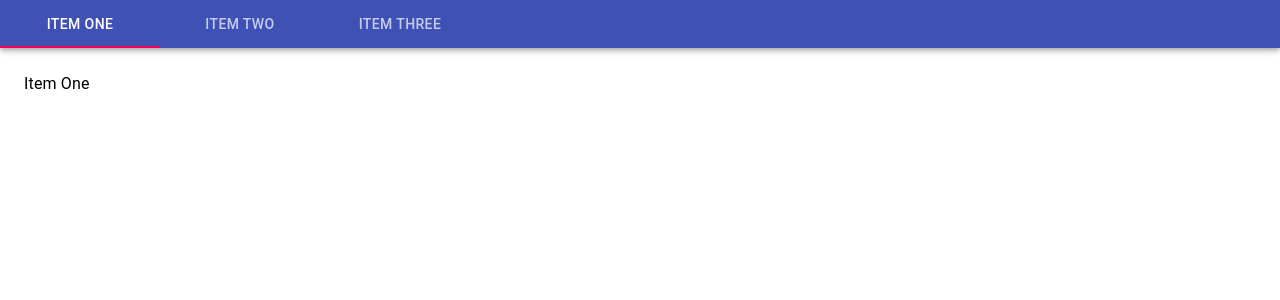
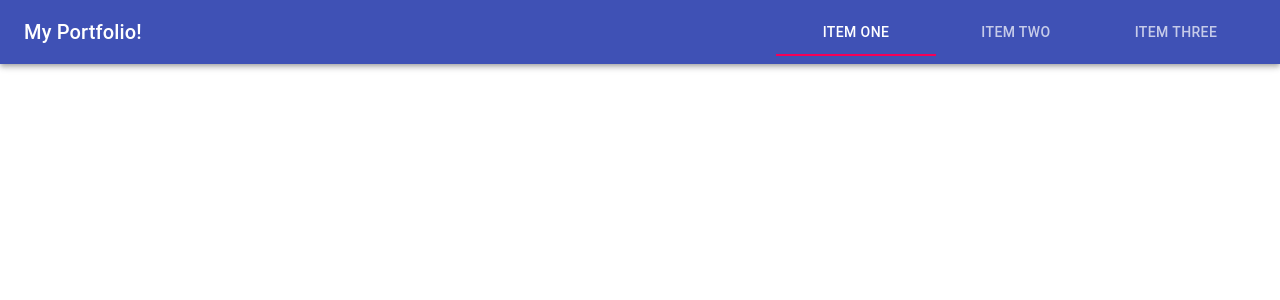
Before and after one commit to iteduki/react-portfolio, a React (Create React App) app: page / in a window 1280 px wide. Shown: the top 300 px of the page. Built offline with nearby package versions, Linux system fonts and the light colour scheme.

Commit message:
タイトルとナビゲーションタブバー

```diff
--- a/src/App.tsx
+++ b/src/App.tsx
@@ -1,56 +1,27 @@
 import React from "react"
-import PropTypes from "prop-types"
-import { makeStyles, Theme, createStyles } from "@material-ui/core/styles"
-import AppBar from "@material-ui/core/AppBar"
-import Tabs from "@material-ui/core/Tabs"
-import Tab from "@material-ui/core/Tab"
-import Typography from "@material-ui/core/Typography"
+import { AppBar, Tabs, Tab, Toolbar, Typography } from "@material-ui/core"
+import { makeStyles } from "@material-ui/core/styles"
 
-interface TabContainerProps {
-  children?: React.ReactNode
-}
-
-function TabContainer(props: TabContainerProps) {
-  return (
-    <Typography component="div" style={{ padding: 8 * 3 }}>
-      {props.children}
-    </Typography>
-  )
-}
-
-TabContainer.propTypes = {
-  children: PropTypes.node.isRequired
-}
-
-const useStyles = makeStyles((theme: Theme) =>
-  createStyles({
-    root: {
-      flexGrow: 1,
-      backgroundColor: theme.palette.background.paper
-    }
-  })
-)
+const useStyles = makeStyles({
+  flex: {
+    flex: 1
+  }
+})
 
 export default function SimpleTabs() {
   const classes = useStyles()
-  const [value, setValue] = React.useState(0)
-
-  function handleChange(event: React.ChangeEvent<{}>, newValue: number) {
-    setValue(newValue)
-  }
-
   return (
-    <div className={classes.root}>
-      <AppBar position="static">
-        <Tabs value={value} onChange={handleChange}>
+    <AppBar position="static">
+      <Toolbar>
+        <Typography variant="h6" className={`${classes.flex}`}>
+          My Portfolio!
+        </Typography>
+        <Tabs value={0}>
           <Tab label="Item One" />
           <Tab label="Item Two" />
           <Tab label="Item Three" />
         </Tabs>
-      </AppBar>
-      {value === 0 && <TabContainer>Item One</TabContainer>}
-      {value === 1 && <TabContainer>Item Two</TabContainer>}
-      {value === 2 && <TabContainer>Item Three</TabContainer>}
-    </div>
+      </Toolbar>
+    </AppBar>
   )
 }
```
